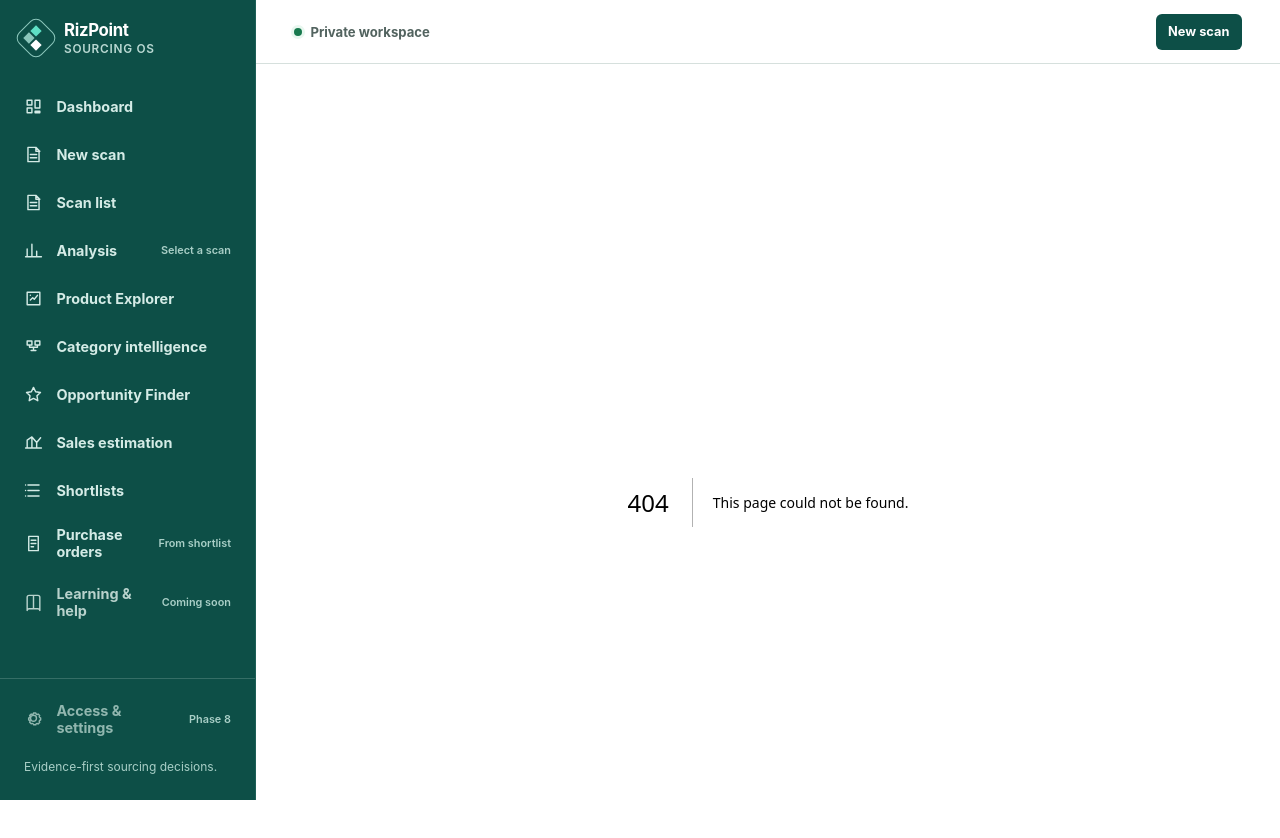
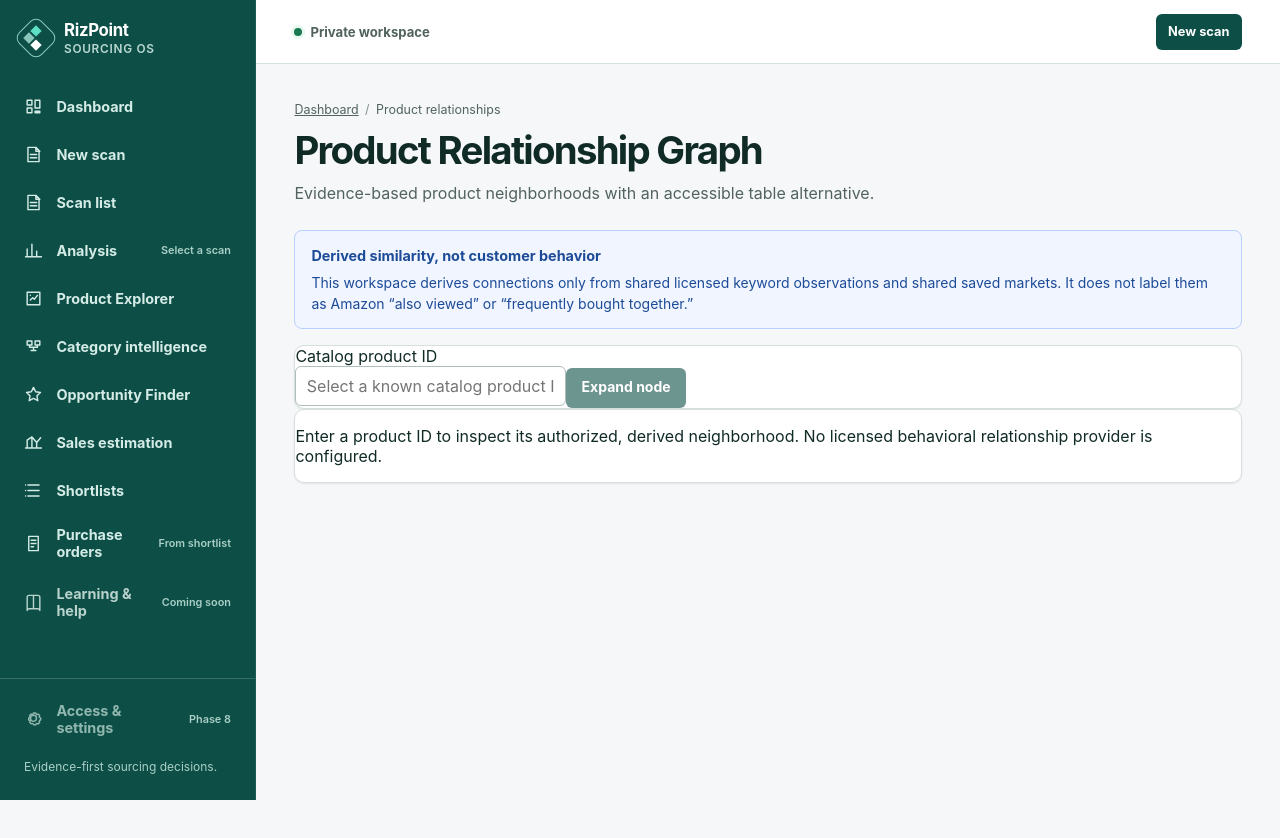
Before and after one commit to RealJabran/rizpoint-sourcing-os, a Next.js app in the folder apps/web/: page /product-relationships in a window 1280 px wide. Before the commit this address had no page. Shown: the top 838 px of the page. After the commit the page ends 800 px from the top, so only its background shows below. Built offline with nearby package versions, Linux system fonts and the light colour scheme.

Commit message:
feat(product-relationships): add derived evidence graph

```diff
--- /dev/null
+++ b/apps/web/app/api/product-relationships/route.ts
@@ -0,0 +1,38 @@
+import { NextRequest, NextResponse } from "next/server";
+import {
+  derivedProductRelationships,
+  ensurePhaseZeroOrganization,
+} from "@rizpoint/database";
+import { requirePrivateAccess } from "@/src/private-access";
+
+export const runtime = "nodejs";
+
+export async function GET(request: NextRequest) {
+  const denied = requirePrivateAccess(request);
+  if (denied) return denied;
+  const catalogProductId = request.nextUrl.searchParams.get("productId");
+  if (!catalogProductId)
+    return NextResponse.json({ error: "PRODUCT_ID_REQUIRED" }, { status: 400 });
+  const type = request.nextUrl.searchParams.get("type");
+  if (type && type !== "SHARED_KEYWORD" && type !== "SHARED_MARKET")
+    return NextResponse.json(
+      { error: "RELATIONSHIP_TYPE_INVALID" },
+      { status: 400 },
+    );
+  const organization = await ensurePhaseZeroOrganization();
+  const types = type
+    ? ([type] as Array<"SHARED_KEYWORD" | "SHARED_MARKET">)
+    : undefined;
+  const rows = await derivedProductRelationships({
+    organizationId: organization.id,
+    catalogProductId,
+    ...(types ? { types } : {}),
+  });
+  return NextResponse.json({
+    source: "DERIVED",
+    rows: rows.map((row) => ({
+      ...row,
+      observedAt: row.observedAt.toISOString(),
+    })),
+  });
+}
--- /dev/null
+++ b/apps/web/app/product-relationships/page.tsx
@@ -0,0 +1,5 @@
+import { ProductRelationships } from "@/src/product-relationships/workspace";
+
+export default function ProductRelationshipsPage() {
+  return <ProductRelationships />;
+}
--- /dev/null
+++ b/apps/web/src/product-relationships/workspace.tsx
@@ -0,0 +1,109 @@
+"use client";
+
+import { useState } from "react";
+import { Alert, Badge, Button, Card, TextInput } from "@/src/components/ui";
+import { PageHeader } from "@/src/components/page-header";
+
+type Relationship = {
+  catalogProductId: string;
+  asin: string | null;
+  title: string;
+  relationshipType: "SHARED_KEYWORD" | "SHARED_MARKET";
+  source: "DERIVED";
+  strength: number;
+  confidence: "LOW" | "MEDIUM";
+};
+
+export function ProductRelationships() {
+  const [productId, setProductId] = useState("");
+  const [rows, setRows] = useState<Relationship[]>([]);
+  const [error, setError] = useState<string | null>(null);
+  async function expand() {
+    setError(null);
+    const response = await fetch(
+      `/api/product-relationships?productId=${encodeURIComponent(productId)}`,
+    );
+    const body = await response.json();
+    if (!response.ok) {
+      setError(body.error ?? "Unable to load relationships");
+      return;
+    }
+    setRows(body.rows);
+  }
+  return (
+    <main className="content-page">
+      <PageHeader
+        title="Product Relationship Graph"
+        description="Evidence-based product neighborhoods with an accessible table alternative."
+        breadcrumbs={[
+          { label: "Dashboard", href: "/" },
+          { label: "Product relationships" },
+        ]}
+      />
+      <Alert tone="info" title="Derived similarity, not customer behavior">
+        This workspace derives connections only from shared licensed keyword
+        observations and shared saved markets. It does not label them as Amazon
+        “also viewed” or “frequently bought together.”
+      </Alert>
+      <Card>
+        <label htmlFor="product-id">Catalog product ID</label>
+        <div className="inline-actions">
+          <TextInput
+            id="product-id"
+            value={productId}
+            onChange={(event) => setProductId(event.target.value)}
+            placeholder="Select a known catalog product ID"
+          />
+          <Button type="button" onClick={expand} disabled={!productId.trim()}>
+            Expand node
+          </Button>
+        </div>
+        {error ? <p role="alert">{error}</p> : null}
+      </Card>
+      <Card>
+        {rows.length ? (
+          <div className="table-scroll">
+            <table>
+              <thead>
+                <tr>
+                  <th>Related product</th>
+                  <th>Relationship</th>
+                  <th>Source</th>
+                  <th>Strength</th>
+                  <th>Confidence</th>
+                </tr>
+              </thead>
+              <tbody>
+                {rows.map((row) => (
+                  <tr key={`${row.catalogProductId}-${row.relationshipType}`}>
+                    <td>
+                      {row.asin ?? row.catalogProductId}
+                      <br />
+                      <small>{row.title}</small>
+                    </td>
+                    <td>{row.relationshipType.replace("_", " ")}</td>
+                    <td>
+                      <Badge tone="info">DERIVED</Badge>
+                    </td>
+                    <td>
+                      {row.strength} shared{" "}
+                      {row.relationshipType === "SHARED_MARKET"
+                        ? "market(s)"
+                        : "keyword(s)"}
+                    </td>
+                    <td>{row.confidence}</td>
+                  </tr>
+                ))}
+              </tbody>
+            </table>
+          </div>
+        ) : (
+          <p>
+            Enter a product ID to inspect its authorized, derived neighborhood.
+            No licensed behavioral relationship provider is configured.
+          </p>
+        )}
+      </Card>
+    </main>
+  );
+}
--- a/packages/database/src/index.ts
+++ b/packages/database/src/index.ts
@@ -16,4 +16,5 @@ export * from "./repositories/rank-tracker.js";
 export * from "./repositories/market-tracker.js";
 export * from "./repositories/brand-intelligence.js";
 export * from "./repositories/seller-intelligence.js";
+export * from "./repositories/product-relationships.js";
 export * from "./generated/prisma/client.js";
--- /dev/null
+++ b/packages/database/src/repositories/product-relationships.ts
@@ -0,0 +1,114 @@
+import { db } from "../client.js";
+
+export type DerivedProductRelationship = {
+  catalogProductId: string;
+  asin: string | null;
+  title: string;
+  relationshipType: "SHARED_KEYWORD" | "SHARED_MARKET";
+  source: "DERIVED";
+  strength: number;
+  confidence: "LOW" | "MEDIUM";
+  observedAt: Date;
+};
+
+/** Builds a bounded neighborhood from tenant-owned evidence only. It makes no
+ * Amazon behavioral inference. */
+export async function derivedProductRelationships(input: {
+  organizationId: string;
+  catalogProductId: string;
+  types?: Array<"SHARED_KEYWORD" | "SHARED_MARKET"> | undefined;
+}): Promise<DerivedProductRelationship[]> {
+  const enabled = new Set(input.types ?? ["SHARED_KEYWORD", "SHARED_MARKET"]);
+  const relationships: DerivedProductRelationship[] = [];
+  if (enabled.has("SHARED_KEYWORD")) {
+    const seed = await db.productKeywordObservation.findMany({
+      where: {
+        organizationId: input.organizationId,
+        catalogProductId: input.catalogProductId,
+      },
+      select: { keywordId: true },
+      distinct: ["keywordId"],
+    });
+    if (seed.length) {
+      const neighbors = await db.productKeywordObservation.findMany({
+        where: {
+          organizationId: input.organizationId,
+          keywordId: { in: seed.map((item) => item.keywordId) },
+          NOT: { catalogProductId: input.catalogProductId },
+        },
+        include: {
+          catalogProduct: { select: { asin: true, title: true } },
+          observation: true,
+        },
+      });
+      const grouped = new Map<string, typeof neighbors>();
+      for (const row of neighbors)
+        grouped.set(row.catalogProductId, [
+          ...(grouped.get(row.catalogProductId) ?? []),
+          row,
+        ]);
+      for (const [catalogProductId, rows] of grouped) {
+        const uniqueKeywords = new Set(rows.map((row) => row.keywordId));
+        relationships.push({
+          catalogProductId,
+          asin: rows[0]!.catalogProduct.asin,
+          title: rows[0]!.catalogProduct.title,
+          relationshipType: "SHARED_KEYWORD",
+          source: "DERIVED",
+          strength: uniqueKeywords.size,
+          confidence: uniqueKeywords.size > 1 ? "MEDIUM" : "LOW",
+          observedAt: new Date(
+            Math.max(
+              ...rows.map((row) => row.observation.observedAt.getTime()),
+            ),
+          ),
+        });
+      }
+    }
+  }
+  if (enabled.has("SHARED_MARKET")) {
+    const membership = await db.marketMember.findMany({
+      where: {
+        organizationId: input.organizationId,
+        catalogProductId: input.catalogProductId,
+        leftAt: null,
+      },
+      select: { marketDefinitionId: true },
+      distinct: ["marketDefinitionId"],
+    });
+    if (membership.length) {
+      const neighbors = await db.marketMember.findMany({
+        where: {
+          organizationId: input.organizationId,
+          marketDefinitionId: {
+            in: membership.map((item) => item.marketDefinitionId),
+          },
+          catalogProductId: { not: input.catalogProductId },
+          leftAt: null,
+        },
+        include: { catalogProduct: { select: { asin: true, title: true } } },
+      });
+      const grouped = new Map<string, typeof neighbors>();
+      for (const row of neighbors)
+        grouped.set(row.catalogProductId, [
+          ...(grouped.get(row.catalogProductId) ?? []),
+          row,
+        ]);
+      for (const [catalogProductId, rows] of grouped) {
+        relationships.push({
+          catalogProductId,
+          asin: rows[0]!.catalogProduct.asin,
+          title: rows[0]!.catalogProduct.title,
+          relationshipType: "SHARED_MARKET",
+          source: "DERIVED",
+          strength: new Set(rows.map((row) => row.marketDefinitionId)).size,
+          confidence: rows.length > 1 ? "MEDIUM" : "LOW",
+          observedAt: new Date(
+            Math.max(...rows.map((row) => row.joinedAt.getTime())),
+          ),
+        });
+      }
+    }
+  }
+  return relationships.sort((a, b) => b.strength - a.strength).slice(0, 100);
+}
--- a/packages/provider-contracts/src/index.ts
+++ b/packages/provider-contracts/src/index.ts
@@ -136,6 +136,34 @@ export interface SellerIntelligenceProvider {
       metrics?: Record<string, unknown>;
       provenance: z.infer<typeof provenanceSchema>;
       completeness: "COMPLETE" | "PARTIAL" | "UNKNOWN";
+    }[]
+  >;
+}
+
+export type ProductRelationshipType =
+  | "FREQUENTLY_BOUGHT_TOGETHER"
+  | "ALSO_VIEWED"
+  | "RELATED_RECOMMENDED"
+  | "SHARED_KEYWORD"
+  | "SHARED_MARKET"
+  | "CO_RANKING"
+  | "VARIANT_FAMILY";
+
+/** Direct behavioral types require a licensed source. Derived types must be
+ * surfaced as derived similarity in every caller-facing DTO. */
+export interface ProductRelationshipProvider {
+  readonly providerKey: string;
+  neighbors(input: {
+    marketplaceId: string;
+    asin: string;
+    relationshipTypes?: readonly ProductRelationshipType[];
+  }): Promise<
+    readonly {
+      relatedAsin: string;
+      type: ProductRelationshipType;
+      strength: string;
+      confidence: "HIGH" | "MEDIUM" | "LOW";
+      provenance: z.infer<typeof provenanceSchema>;
     }[]
   >;
 }
```
Also changed, not shown: 1 other file (tests, documents, lock files or other folders).
